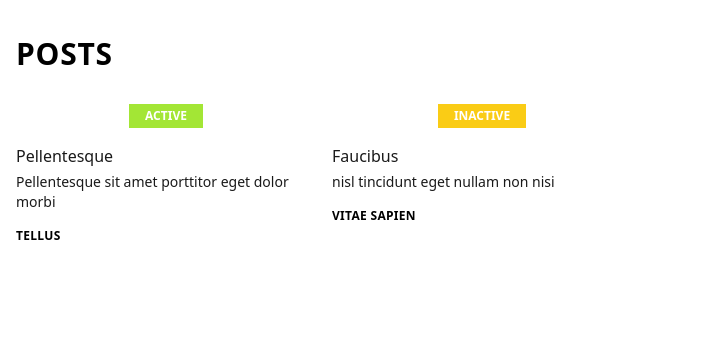
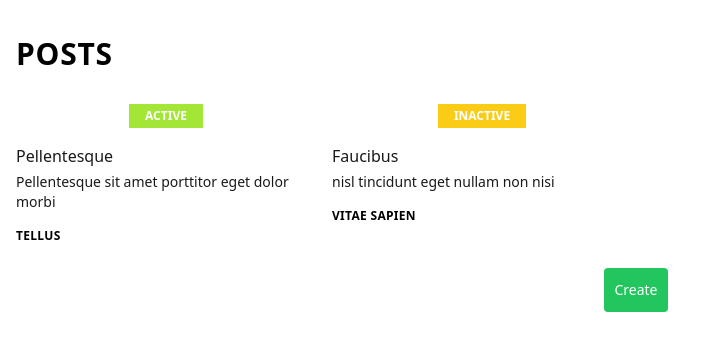
Before and after one commit to cedricmatalog/crud-app, a React (Create React App) app: page / in a window 1280 px wide. Shown: the top 350 px of the page, without its empty margins (0-715 px from the left). Built offline with nearby package versions, Linux system fonts and the light colour scheme; data requests are answered from the project's data file.

Commit message:
fixes issue with dynamic classnames

```diff
--- a/src/components/Button.tsx
+++ b/src/components/Button.tsx
@@ -5,10 +5,17 @@ interface IButton {
 }
 
 export default function Button({ text, color, onClick }: IButton) {
+  const colors: Record<string, string> = {
+    green: 'bg-green-500',
+    red: 'bg-red-500',
+    blue: 'bg-blue-500',
+    gray: 'bg-gray-500'
+  };
+
   return (
     <button
       onClick={onClick}
-      className={`inline-block w-16 py-3 mt-6 mr-2 text-sm text-white bg-${color}-500 rounded text-center m`}
+      className={`inline-block w-16 py-3 mt-6 mr-2 text-sm text-white rounded text-center m ${colors[color]}`}
     >
       {text}
     </button>
--- a/src/components/Container.tsx
+++ b/src/components/Container.tsx
@@ -7,7 +7,10 @@ export default function Container({
   screen?: string;
   children: ReactNode;
 }) {
-  return (
-    <div className={`max-w-screen-${screen} px-4 py-8 mx-auto`}>{children}</div>
-  );
+  const sizes: Record<string, string> = {
+    md: 'max-w-screen-md',
+    xl: 'max-w-screen-xl',
+  };
+
+  return <div className={`${sizes[screen]} px-4 py-8 mx-auto`}>{children}</div>;
 }
--- a/src/features/posts/PostList.tsx
+++ b/src/features/posts/PostList.tsx
@@ -33,7 +33,7 @@ export default function PostList() {
   if (postsError && postsCategoriesError) return <>'An error has occurred: </>;
 
   return (
-    <Container screen="xl">
+    <Container screen='xl'>
       <Header title="Posts" />
       {isLoading && <Loading />}
       {isPostsDataEmpty && (
@@ -58,6 +58,7 @@ export default function PostList() {
           </div>
         ))}
       </div>
+
       <div className="flex justify-center">
         <Button
           text="Create"
```
